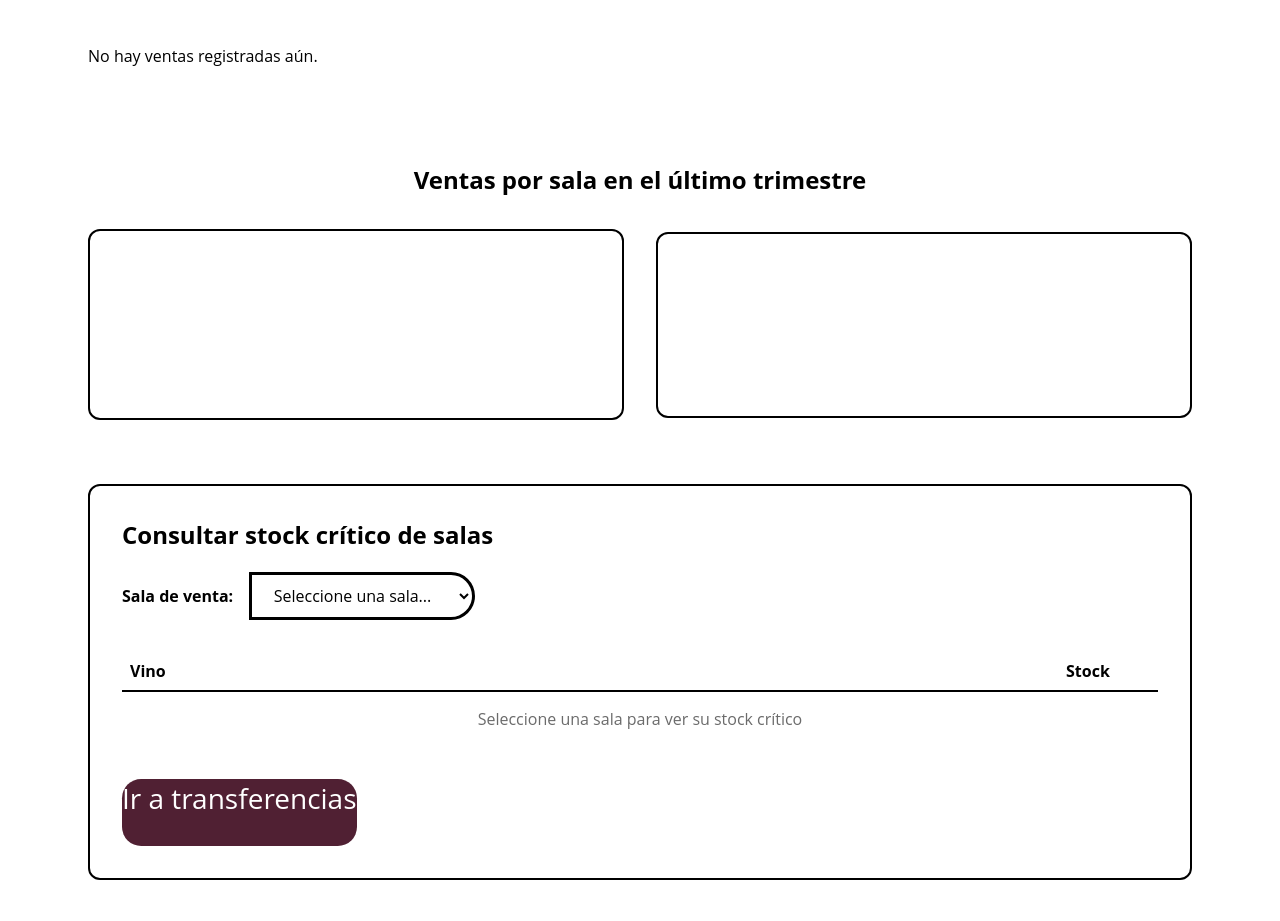
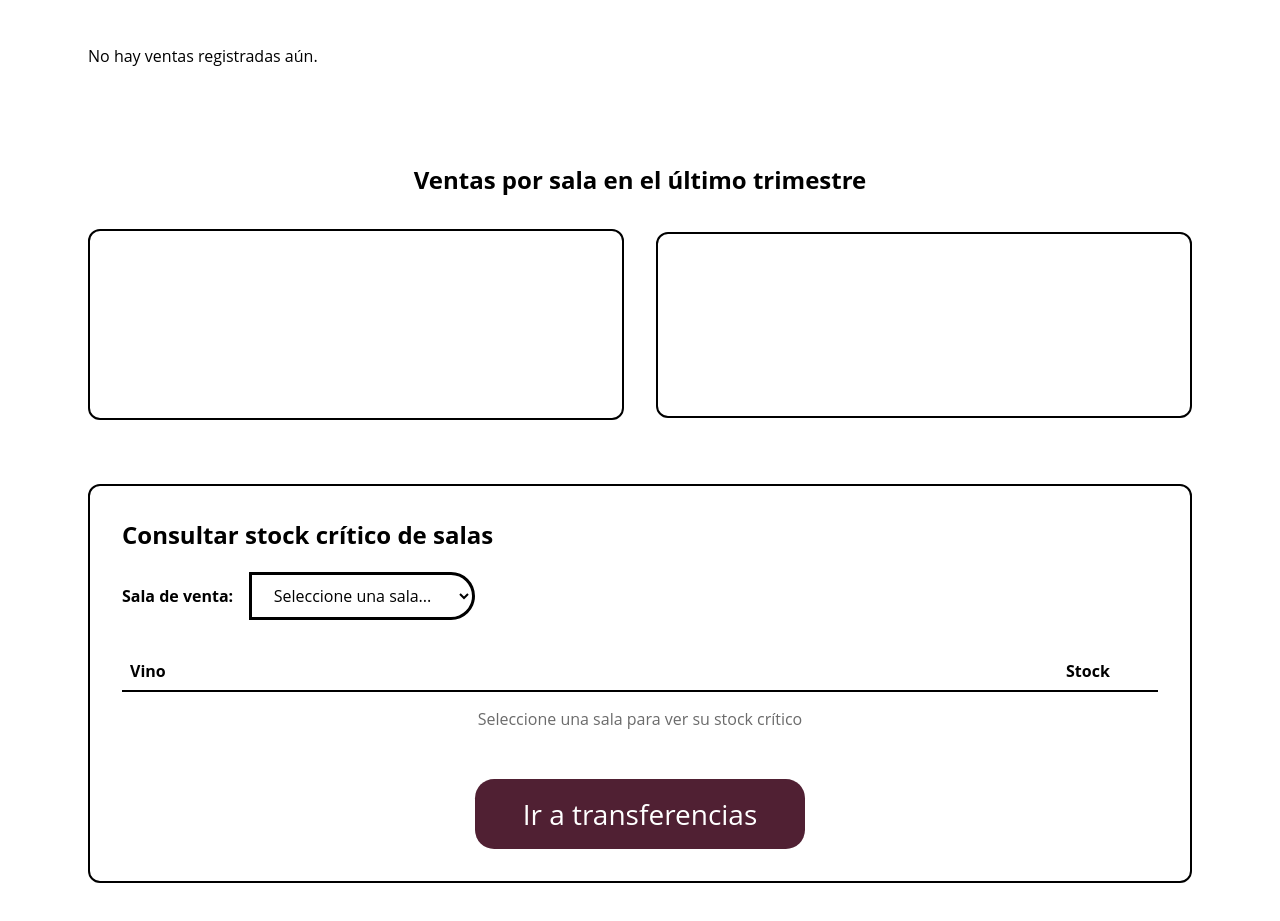
Before and after one commit to LucasBordon33/Proyecto-BDD-PSQL, a plain HTML site: page front/tablero.html in a window 1280 px wide. Shown: the part 163-1084 px from the top of the page. Drawn offline with nearby package versions, Linux system fonts and the light colour scheme; no server answers.

Commit message:
Pantalla tablero completa.

```diff
--- a/front/tablero.html
+++ b/front/tablero.html
@@ -72,7 +72,9 @@
         </tbody>
       </table>
 
-      <a href="nueva-transferencia.html" class="boton" style="display: inline-block;">Ir a transferencias</a>
+      <div style="display: flex; justify-content: center; margin-top: 2rem;">
+        <a href="nueva-transferencia.html" class="boton" style="width: max-content; padding: 1rem 3rem; height: auto; line-height: normal;">Ir a transferencias</a>
+      </div>
     </section>
 
   </main>
```
